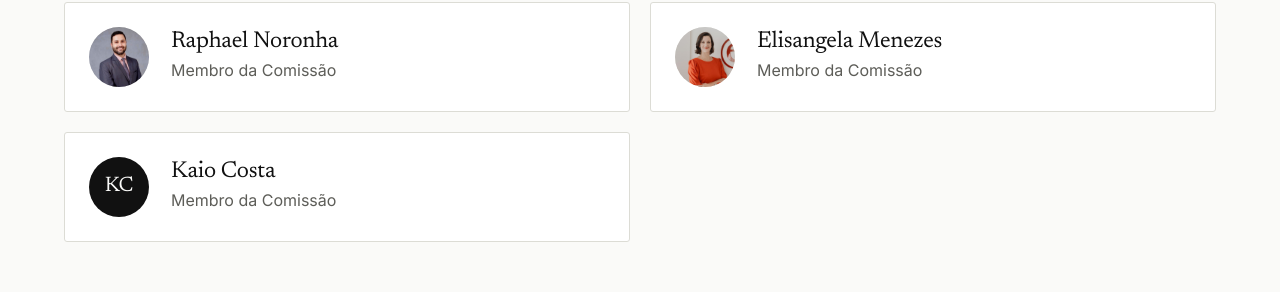
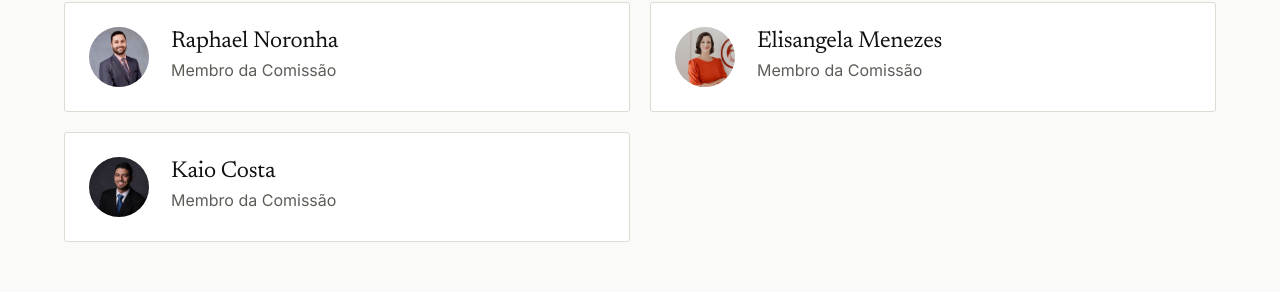
Before and after one commit to verbersouza/OAB-MG-Blockchain, a plain HTML site: page index.html in a window 1280 px wide. Shown: the part 6736-7028 px from the top of the page. Drawn offline with Linux system fonts and the light colour scheme; no server answers.

Commit message:
feat(site): foto de Kaio Costa

```diff
--- a/index.html
+++ b/index.html
@@ -124,7 +124,7 @@ img.ph{object-fit:cover;object-position:center top;display:block;background:var(
   <article class="card person"><img class="ph" src="/assets/antidio.jpg" alt="Antídio de Souza"><div><h3>Antídio de Souza</h3><p>Membro da Comissão</p></div></article>
   <article class="card person"><img class="ph" src="/assets/raphael-membro.jpg" alt="Raphael Noronha"><div><h3>Raphael Noronha</h3><p>Membro da Comissão</p></div></article>
   <article class="card person"><img class="ph" src="/assets/elisangela.jpg" alt="Elisangela Menezes"><div><h3>Elisangela Menezes</h3><p>Membro da Comissão</p></div></article>
-  <article class="card person"><div class="ph" aria-hidden="true">KC</div><div><h3>Kaio Costa</h3><p>Membro da Comissão</p></div></article>
+  <article class="card person"><img class="ph" src="/assets/kaio.jpg" alt="Kaio Costa"><div><h3>Kaio Costa</h3><p>Membro da Comissão</p></div></article>
  </div>
 </div></section>
 
```
Also changed, not shown: assets/kaio.jpg (added).
